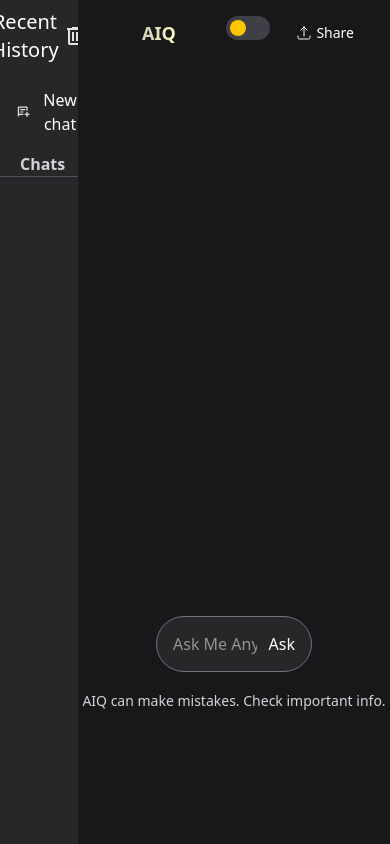
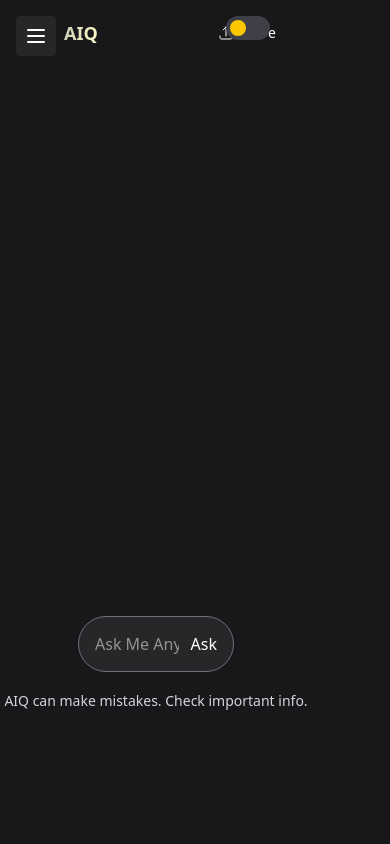
Before and after one commit to sarkarniloy102/AIQ-AI-Tool, a React (Vite) app: page / in a window 390 px wide. Built offline with nearby package versions, Linux system fonts and the light colour scheme.

Commit message:
make a responsive sidebar to history section

```diff
--- a/src/App.jsx
+++ b/src/App.jsx
@@ -4,6 +4,7 @@
 import { handleAskQuestion } from "./Utils/handleAskQuestion";
 import Content from "./Components/Content";
 import ThemeToggle from "./Components/ThemeToggle"; // 👈 new
+import SidebarToggle from "./Components/SidebarToggle";
 
 function App() {
   const [question, setQuestion] = useState("");
@@ -15,6 +16,7 @@
   const [selectedHistory, setSelectedHistory] = useState("");
   const scrollToAns = useRef();
   const [loader, setLoader] = useState(false);
+  const [isSidebarOpen, setIsSidebarOpen] = useState(false);
 
   const ask = async (ques = "") => {
     setLoader(true);
@@ -51,9 +53,23 @@
       <div className="grid grid-cols-5 h-screen text-center">
         {/* Theme Toggle */}
         <ThemeToggle />
-
+        {/* responsive Sidebar Toggle Button */}
+        <SidebarToggle
+          isOpen={isSidebarOpen}
+          setIsOpen={setIsSidebarOpen}></SidebarToggle>
         {/* Sidebar */}
-        <div className="col-span-1 dark:bg-zinc-800 bg-blue-100">
+        {/* <div className="col-span-1 dark:bg-zinc-800 bg-blue-100">
+          <History
+            recentHistory={recentHistory}
+            setRecentHistory={setrecentHistory}
+            setSelectedHistory={setSelectedHistory}
+            setResult={setResult}
+          />
+        </div> */}
+        <div
+          className={`fixed inset-y-0 left-0 z-30 w-64 transform transition-transform duration-300 md:relative md:translate-x-0 dark:bg-zinc-800 bg-blue-100 ${isSidebarOpen ? "translate-x-0" : "-translate-x-full"
+            }`}
+        >
           <History
             recentHistory={recentHistory}
             setRecentHistory={setrecentHistory}
@@ -61,6 +77,14 @@
             setResult={setResult}
           />
         </div>
+
+        {/* Overlay for mobile sidebar */}
+        {isSidebarOpen && (
+          <div
+            className="fixed inset-0 z-20 bg-black opacity-30 md:hidden"
+            onClick={() => setIsSidebarOpen(false)}
+          ></div>
+        )}
 
         {/* Content */}
         <Content
--- /dev/null
+++ b/src/Components/SidebarToggle.jsx
@@ -0,0 +1,26 @@
+
+
+const SidebarToggle = ({ isOpen, setIsOpen }) => {
+    return (
+        <button
+            className="md:hidden fixed top-4 left-4 z-50 p-2 rounded bg-blue-200 dark:bg-zinc-800 hover:bg-blue-300 dark:hover:bg-zinc-700"
+            onClick={() => setIsOpen(!isOpen)}
+        >
+            <svg
+                className="w-6 h-6 text-zinc-900 dark:text-white"
+                fill="none"
+                stroke="currentColor"
+                viewBox="0 0 24 24"
+            >
+                <path
+                    strokeLinecap="round"
+                    strokeLinejoin="round"
+                    strokeWidth={2}
+                    d="M4 6h16M4 12h16M4 18h16"
+                />
+            </svg>
+        </button>
+    );
+};
+
+export default SidebarToggle;
```
